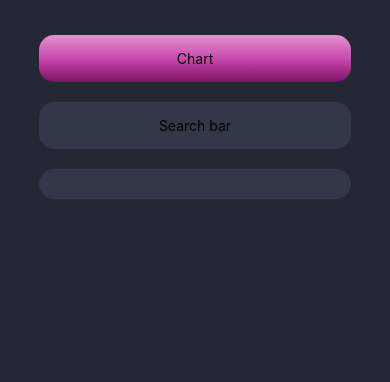
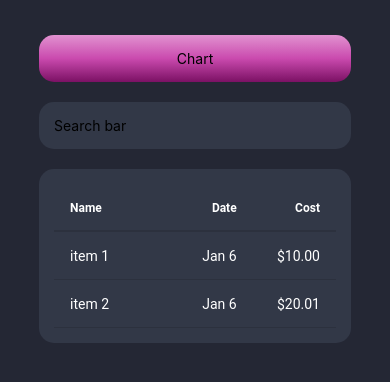
Before and after one commit to Zeyu-Li/Rereceipt, a React Native app: screen / in a window 390 px wide. Shown: the top 382 px of the page. Built offline with nearby package versions, Linux system fonts and the light colour scheme.

Commit message:
started table

```diff
--- a/components/common/Table.jsx
+++ b/components/common/Table.jsx
@@ -1,5 +1,63 @@
-import React, { useState } from "react";
+import React, { useEffect, useState } from "react";
+import { DataTable, Text } from "react-native-paper";
+import styles from "../../styles/styles";
 
 export const OverviewTable = () => {
-  return <></>;
+  const [data, setData] = useState([]);
+  const months = [
+    "Jan",
+    "Feb",
+    "Mar",
+    "Apr",
+    "May",
+    "June",
+    "July",
+    "Aug",
+    "Sept",
+    "Oct",
+    "Nov",
+    "Dec",
+  ];
+
+  useEffect(() => {
+    const date = new Date();
+    setData([
+      ["item 1", date, 10.0],
+      ["item 2", date, 20.01],
+    ]);
+  }, []);
+
+  return (
+    <DataTable>
+      <DataTable.Header>
+        <DataTable.Title>
+          <Text style={styles.dataHeader}>Name</Text>
+        </DataTable.Title>
+        <DataTable.Title numeric>
+          <Text style={styles.dataHeader}>Date</Text>
+        </DataTable.Title>
+        <DataTable.Title numeric>
+          <Text style={styles.dataHeader}>Cost</Text>
+        </DataTable.Title>
+      </DataTable.Header>
+
+      {data.map((item, index) => {
+        return (
+          <DataTable.Row key={item[0] + index}>
+            <DataTable.Cell>
+              <Text style={styles.dataCell}>{item[0]}</Text>
+            </DataTable.Cell>
+            <DataTable.Cell numeric>
+              <Text style={styles.dataCell}>{`${
+                months[item[1].getMonth()]
+              } ${item[1].getDay()}`}</Text>
+            </DataTable.Cell>
+            <DataTable.Cell numeric>
+              <Text style={styles.dataCell}>${item[2].toFixed(2)}</Text>
+            </DataTable.Cell>
+          </DataTable.Row>
+        );
+      })}
+    </DataTable>
+  );
 };
--- a/pages/main.jsx
+++ b/pages/main.jsx
@@ -17,9 +17,7 @@ export const Main = () => {
         </CenterContainer>
       </FancyContainer>
       <GeneralContainer>
-        <CenterContainer>
-          <Text>Search bar</Text>
-        </CenterContainer>
+        <Text>Search bar</Text>
       </GeneralContainer>
       <GeneralContainer>
         <CenterContainer>
--- a/styles/styles.js
+++ b/styles/styles.js
@@ -30,6 +30,13 @@ const styles = StyleSheet.create({
     alignItems: "center",
     padding: 35,
   },
+  dataHeader: {
+    color: text,
+    fontWeight: "bold",
+  },
+  dataCell: {
+    color: text,
+  },
 });
 
 export default styles;
```
Also changed, not shown: 2 other files (tests, documents, lock files or other folders).
